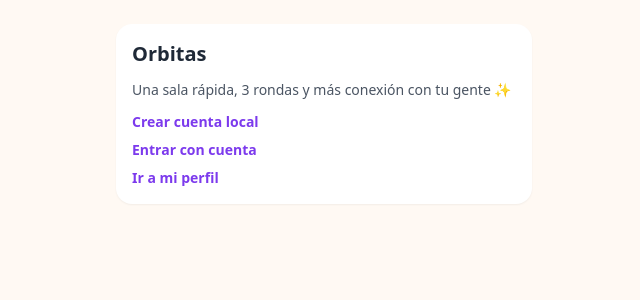
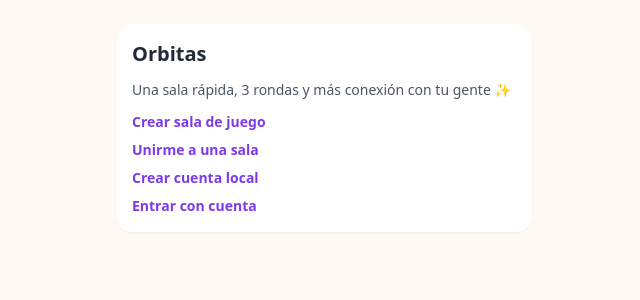
Before and after one commit to Nazfahir/test-01, a Next.js app: page / in a window 1280 px wide. Shown: the top 300 px of the page, without its empty margins (316-956 px from the left). Built offline with nearby package versions, Linux system fonts and the light colour scheme; no server answers.

Commit message:
Fix room lobby redirects and auth home nav

```diff
--- a/src/app/page.tsx
+++ b/src/app/page.tsx
@@ -1,23 +1,39 @@
 import Link from 'next/link';
 import { Card } from '@/components/ui/Card';
 import { uxCopy } from '@/copy/ux';
+import { getSupabaseServerClient } from '@/lib/supabaseServer';
 
-export default function HomePage() {
+export default async function HomePage() {
+  const supabase = await getSupabaseServerClient();
+  const { data } = await supabase.auth.getUser();
+  const isLoggedIn = Boolean(data.user);
+
   return (
     <Card>
       <div className="space-y-3">
         <h1 className="text-xl font-semibold">{uxCopy.home.title}</h1>
         <p className="text-sm text-gray-600">{uxCopy.home.subtitle}</p>
         <div className="space-y-2 text-sm">
-          <Link className="block font-semibold text-primary" href="/auth/register">
-            {uxCopy.home.registerCta}
+          <Link className="block font-semibold text-primary" href="/rooms/create">
+            {uxCopy.home.createRoomCta}
           </Link>
-          <Link className="block font-semibold text-primary" href="/auth/login">
-            {uxCopy.home.loginCta}
+          <Link className="block font-semibold text-primary" href="/rooms/join">
+            {uxCopy.home.joinRoomCta}
           </Link>
-          <Link className="block font-semibold text-primary" href="/profile">
-            {uxCopy.home.profileCta}
-          </Link>
+          {isLoggedIn ? (
+            <Link className="block font-semibold text-primary" href="/profile">
+              {uxCopy.home.profileCta}
+            </Link>
+          ) : (
+            <>
+              <Link className="block font-semibold text-primary" href="/auth/register">
+                {uxCopy.home.registerCta}
+              </Link>
+              <Link className="block font-semibold text-primary" href="/auth/login">
+                {uxCopy.home.loginCta}
+              </Link>
+            </>
+          )}
         </div>
       </div>
     </Card>
--- a/src/copy/ux.ts
+++ b/src/copy/ux.ts
@@ -5,6 +5,8 @@ export const uxCopy = {
     registerCta: 'Crear cuenta local',
     loginCta: 'Entrar con cuenta',
     profileCta: 'Ir a mi perfil',
+    createRoomCta: 'Crear sala de juego',
+    joinRoomCta: 'Unirme a una sala',
   },
   auth: {
     registerTitle: 'Crea tu cuenta en Orbitas',
--- a/src/features/rooms/actions.ts
+++ b/src/features/rooms/actions.ts
@@ -72,6 +72,8 @@ async function upsertGuest(displayName: string): Promise<string> {
 }
 
 export async function createRoomAction(_: RoomsActionState, formData: FormData): Promise<RoomsActionState> {
+  let redirectTo: string | null = null;
+
   try {
     const supabase = getSupabaseServiceRoleClient();
     const displayName = String(formData.get('displayName') ?? '').trim();
@@ -119,13 +121,17 @@ export async function createRoomAction(_: RoomsActionState, formData: FormData):
 
     await supabase.from('rooms').update({ host_participant_id: participant.id }).eq('id', roomId);
 
-    redirect(`/rooms/${roomCode}/lobby`);
+    redirectTo = `/rooms/${roomCode}/lobby`;
   } catch {
     return { error: 'Tuvimos un problema de conexión. Vuelve a intentarlo en un momento.' };
   }
+
+  if (!redirectTo) return { error: 'No pudimos abrir el lobby de la sala. Intenta nuevamente.' };
+  redirect(redirectTo);
 }
 
 export async function joinRoomAction(_: RoomsActionState, formData: FormData): Promise<RoomsActionState> {
+  let redirectTo: string | null = null;
   const roomCode = String(formData.get('roomCode') ?? '').trim().toUpperCase();
   const displayName = String(formData.get('displayName') ?? '').trim();
 
@@ -186,10 +192,13 @@ export async function joinRoomAction(_: RoomsActionState, formData: FormData): P
       if (error) return { error: 'No pudimos sumarte a la sala. Inténtalo otra vez en unos segundos.' };
     }
 
-    redirect(`/rooms/${room!.room_code}/lobby`);
+    redirectTo = `/rooms/${room!.room_code}/lobby`;
   } catch {
     return { error: 'Tuvimos un problema de conexión. Vuelve a intentarlo en un momento.' };
   }
+
+  if (!redirectTo) return { error: 'No pudimos abrir el lobby de la sala. Intenta nuevamente.' };
+  redirect(redirectTo);
 }
 
 
```
